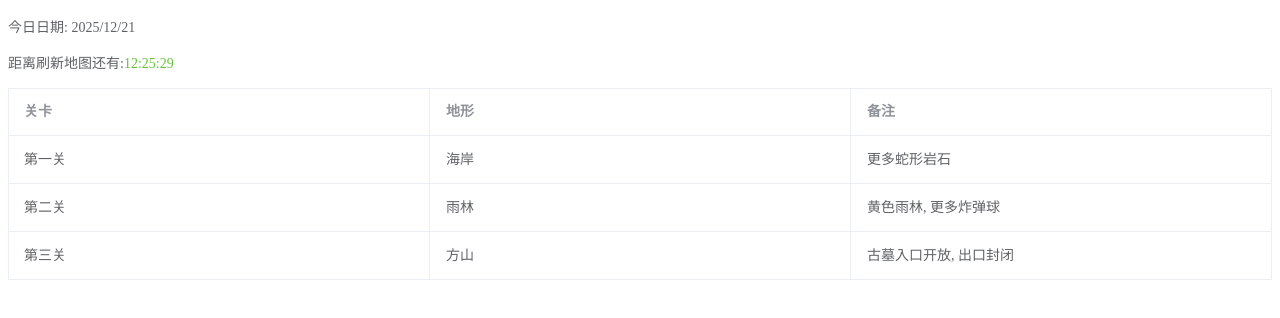
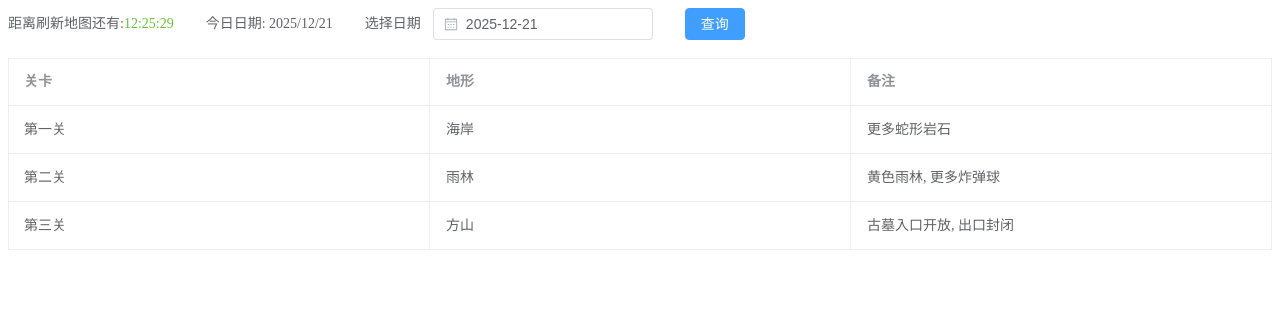
Before and after one commit to yingsuizhe/peak-today-map, a Vue app: page / in a window 1280 px wide. Shown: the top 318 px of the page. Built offline with nearby package versions, Linux system fonts and the light colour scheme.

Commit message:
增加时间选择功能

```diff
--- a/src/App.vue
+++ b/src/App.vue
@@ -5,6 +5,8 @@ import rotations from "./rotation.json"
 // 距离刷新地图的时间倒计时
 const countdown = ref()
 const nowDate = ref()
+// 查询日期
+const queryDate = ref(new Date())
 /**
  * 每秒计算倒计时
  */
@@ -33,7 +35,7 @@ onBeforeMount(() => {
         const seconds = (59 - nowSeconds).toString().padStart(2, "0");
         // 设置倒计时时间
         countdown.value = `${hours}:${minutes}:${seconds}`;
-        if (countdown.value !== "00:00:00") {
+        if (countdown.value === "00:00:00") {
             calculateTodayMap()
         }
     }, 1000);
@@ -48,9 +50,9 @@ const calculateTodayMap = () => {
     // 初始地图和时间的对应
     const initMap = {"date": new Date("2025/12/17 01:00:00"), "id": 16};
     // 获取当日时间
-    const date = new Date();
+    // const date = new Date();
     // 计算距离初始时间过去了多久
-    const days = Math.floor((date.getTime() - initMap.date.getTime()) / (1000 * 60 * 60 * 24)) + 1;
+    const days = Math.floor((queryDate.value.getTime() - initMap.date.getTime()) / (1000 * 60 * 60 * 24)) + 1;
     // 过去的天数加上轮转编号取模于21, 计算出今天是第几轮
     const rotationId = (days + initMap.id) % 21
     // 获取数据
@@ -63,16 +65,35 @@ onBeforeMount(() => {
     // 获取地图数据
     calculateTodayMap()
 })
+
+const shortcuts = [
+    {
+        text: "今天",
+        value: new Date()
+    }
+]
 </script>
 
 <template>
-    <p>
-        <el-text>今日日期: {{ nowDate }}</el-text>
-    </p>
-    <p>
-        <el-text>距离刷新地图还有:</el-text>
-        <el-text type="success"> {{ countdown }}</el-text>
-    </p>
+    <el-form inline>
+        <el-form-item>
+            <el-text>距离刷新地图还有:</el-text>
+            <el-text type="success"> {{ countdown }}</el-text>
+        </el-form-item>
+        <el-form-item>
+            <el-text>今日日期: {{ nowDate }}</el-text>
+        </el-form-item>
+        <el-form-item label="选择日期">
+            <el-date-picker
+                v-model="queryDate"
+                :clearable="false"
+                :shortcuts="shortcuts"
+            />
+        </el-form-item>
+        <el-form-item>
+            <el-button type="primary" @click="calculateTodayMap">查询</el-button>
+        </el-form-item>
+    </el-form>
     <el-table :data="mapInfo" border size="large">
         <el-table-column label="关卡" prop="id"></el-table-column>
         <el-table-column label="地形" prop="name"></el-table-column>
```
